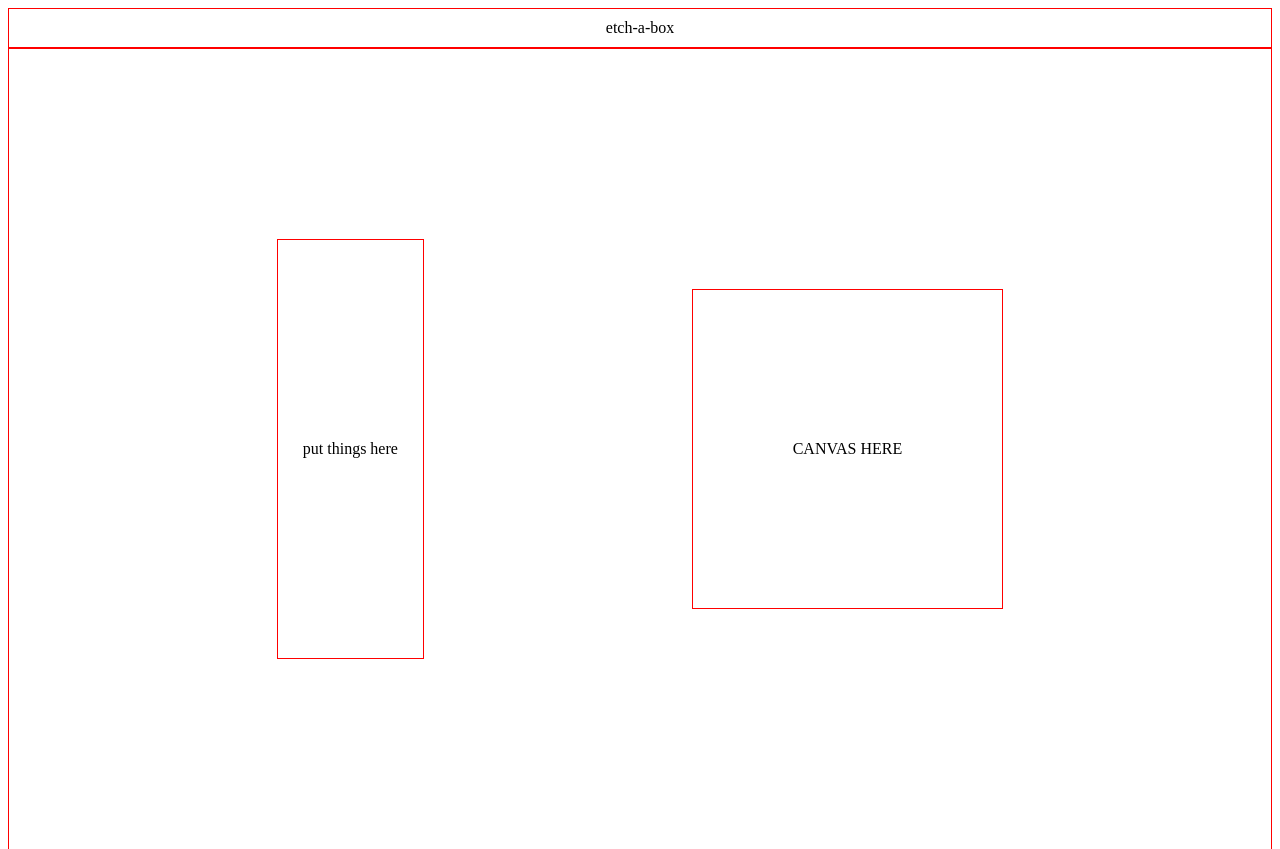
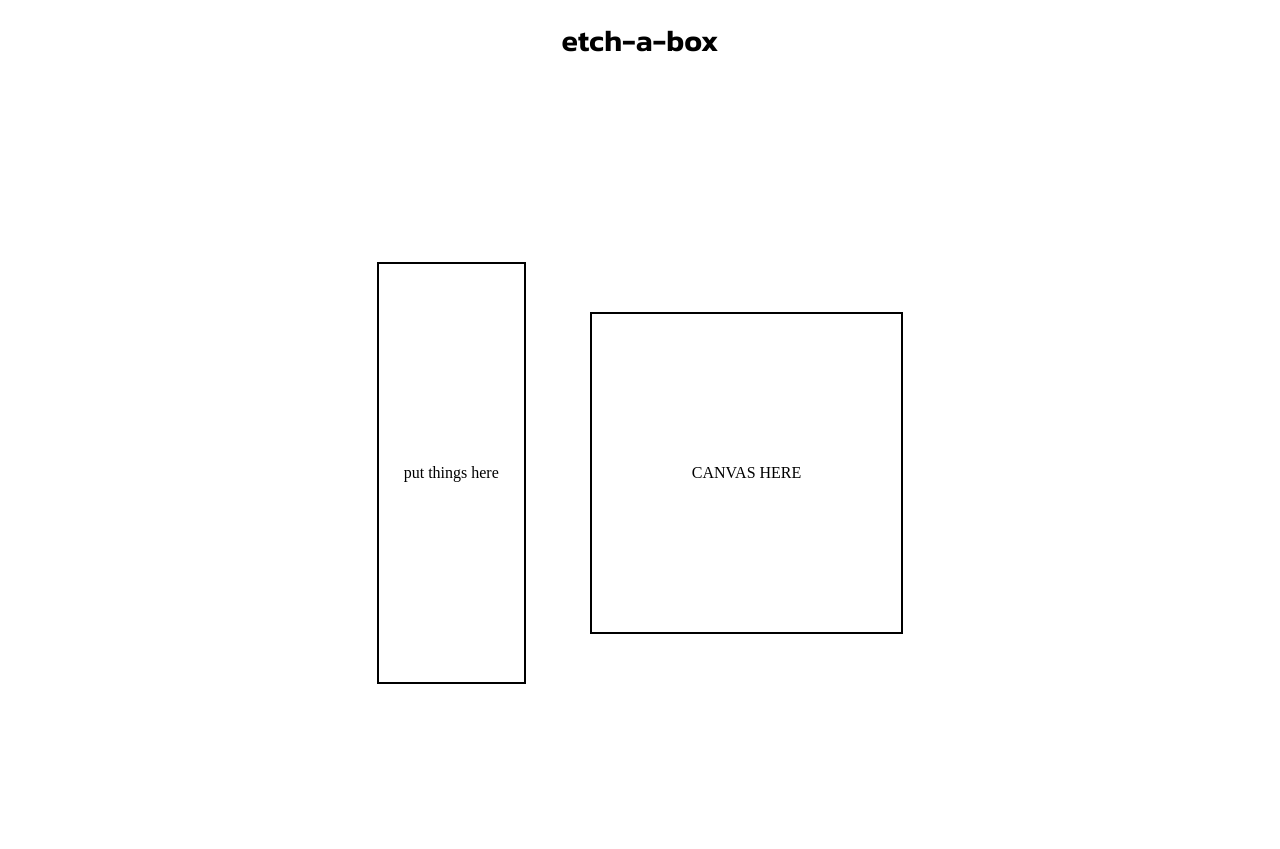
Before and after one commit to oickle/odin-etch, a plain HTML site: page index.html in a window 1280 px wide. Shown: the top 849 px of the page. Drawn offline with Linux system fonts and the light colour scheme.

Commit message:
Fix flex alignment

```diff
--- a/index.css
+++ b/index.css
@@ -1,8 +1,4 @@
-/* for debugging */
-div {
-    border: 1px solid red;
-}
-/*               */
+@import url('https://fonts.googleapis.com/css2?family=Kanit:wght@600&display=swap');
 
 body {
     display: flex;
@@ -12,21 +8,37 @@ body {
 .header {
     text-align: center;
     padding: 10px 0;
+
+    font-family: 'Kanit', sans-serif;
+    font-size: 30px;
 }
 
 .content {
     display: flex;
     height: 100vh;
     align-items: center;
+    gap: 5vw;
 }
 
 .toolbox {
     margin-left: auto;
     padding: 200px 25px;
+    border: 2px solid black;
 }
 
 .canvas {
     flex-shrink: 0;
-    margin: 0 auto;
+
+    display: flex;
+
+    margin-right: auto;
     padding: 150px 100px;
+    min-width: 100px;
+    border: 2px solid black;
 }
+
+.canvas div {
+    background-color: red;
+    width: 25px;
+    height: 25px;
+}
```
